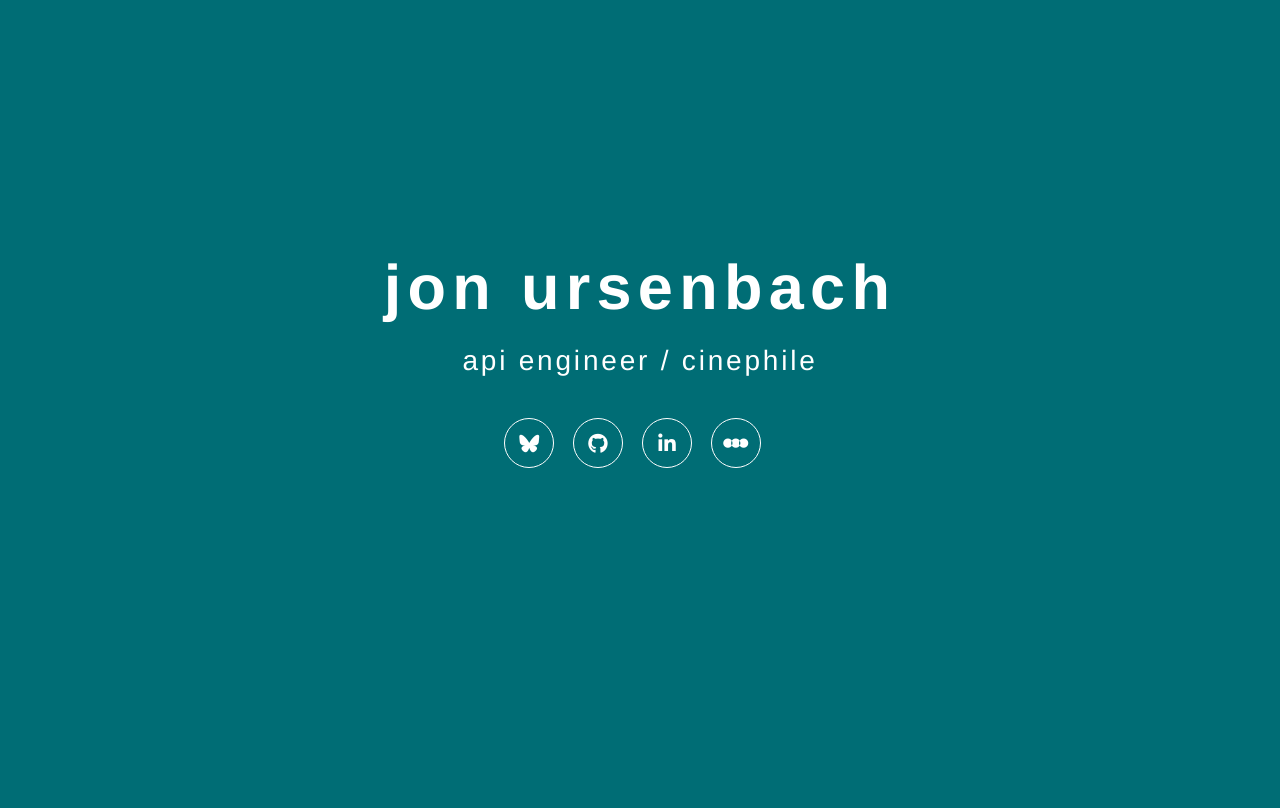
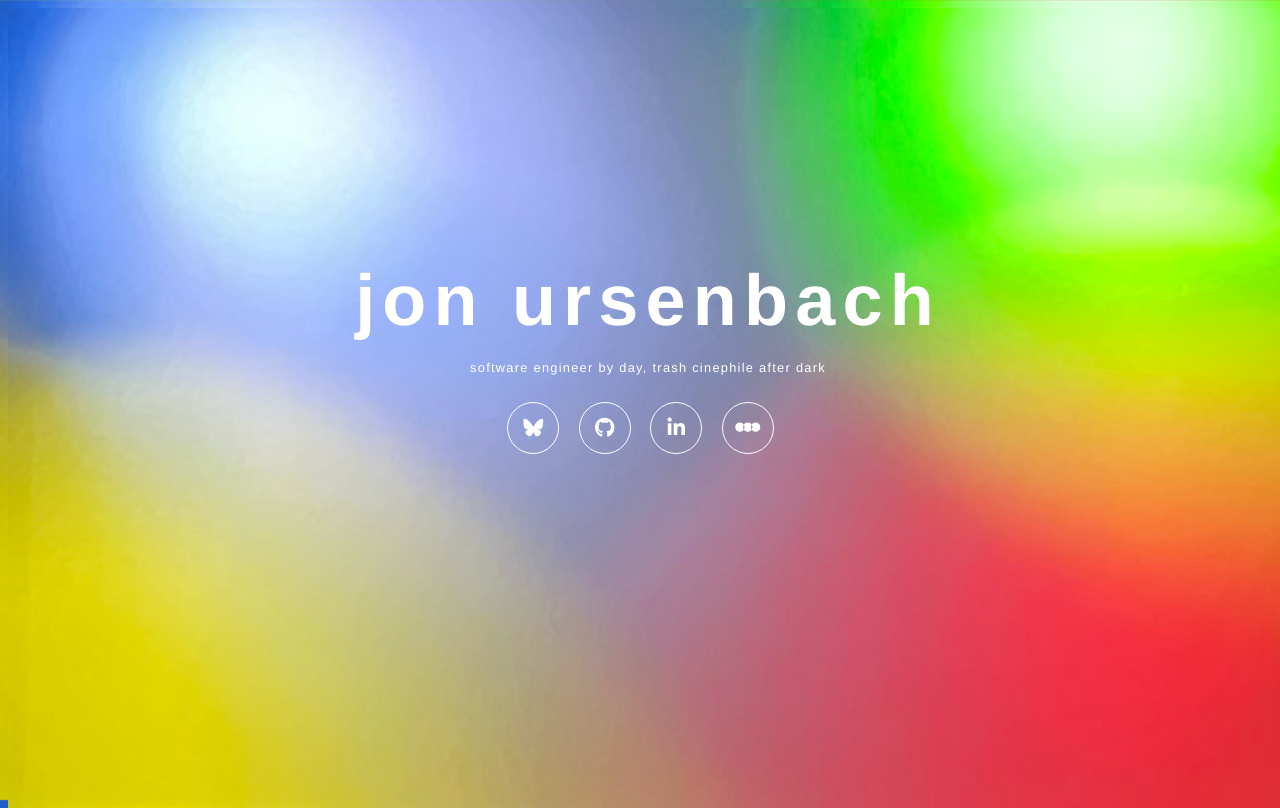
Before and after one commit to erunion/erunion.github.io, a plain HTML site: page index.html in a window 1280 px wide. Drawn offline with nearby package versions, Linux system fonts and the light colour scheme.

Commit message:
chore: minor styling updates

```diff
--- a/index.html
+++ b/index.html
@@ -6,38 +6,26 @@
         <meta http-equiv="X-UA-Compatible" content="IE=edge">
         <title>jon.ursenba.ch</title>
         <meta name="viewport" content="width=device-width, initial-scale=1">
-        <link rel="stylesheet" href="https://cdnjs.cloudflare.com/ajax/libs/twitter-bootstrap/3.1.1/css/bootstrap.min.css">
         <link rel="stylesheet" href="https://cdnjs.cloudflare.com/ajax/libs/font-awesome/6.7.1/css/all.min.css">
         <link rel="stylesheet" href="style.css">
-
-        <script type="text/javascript">
-          var _gaq = _gaq || [];
-          _gaq.push(['_setAccount', 'UA-4696110-15']);
-          _gaq.push(['_trackPageview']);
-          (function() {
-            var ga = document.createElement('script'); ga.type = 'text/javascript'; ga.async = true;
-            ga.src = ('https:' == document.location.protocol ? 'https://ssl' : 'http://www') + '.google-analytics.com/ga.js';
-            var s = document.getElementsByTagName('script')[0]; s.parentNode.insertBefore(ga, s);
-          })();
-        </script>
     </head>
     <body>
         <header>
             <h1>jon ursenbach</h1>
-            <p>api engineer / cinephile</p>
+            <p>software engineer by day, trash cinephile after dark</p>
         </heade>
 
         <nav>
-            <a href="https://bsky.app/profile/erunion.social" class="btn btn-round btn-clear" rel="external noreferrer noopener">
+            <a href="https://bsky.app/profile/erunion.zone" title="bluesky" class="btn btn-round btn-clear" rel="external noreferrer noopener">
                 <i class="fa-brands fa-bluesky"></i>
             </a>
-            <a href="https://github.com/erunion" class="btn btn-round btn-clear" rel="external noreferrer noopener">
+            <a href="https://github.com/erunion" title="github" class="btn btn-round btn-clear" rel="external noreferrer noopener">
                 <i class="fa-brands fa-github"></i>
             </a>
-            <a href="https://www.linkedin.com/in/jonursenbach" class="btn btn-round btn-clear" rel="external noreferrer noopener">
+            <a href="https://linkedin.com/in/jonursenbach" title="linkedin" class="btn btn-round btn-clear" rel="external noreferrer noopener">
                 <i class="fa-brands fa-linkedin-in"></i>
             </a>
-            <a alt="letterboxd" href="https://letterboxd.com/erunion" class="btn btn-round btn-clear" rel="external noreferrer noopener">
+            <a alt="letterboxd" href="https://letterboxd.com/erunion" title="letterboxd" class="btn btn-round btn-clear" rel="external noreferrer noopener">
                 <i class="fa-brands fa-letterboxd"></i>
             </a>
         </nav>
--- a/style.css
+++ b/style.css
@@ -1,7 +1,7 @@
 body, html {
     font-family: Helvetica Neue, Arial, sans-serif;
     color: rgb(255, 255, 255);
-    background-color: rgb(0,109,117);
+    background-image: url("images/backdrop.png");
 
     width: 100%;
     height: 100%;
@@ -43,7 +43,7 @@ header h1 {
 }
 
 header p {
-    font-size: 2em;
+    font-size: .80em;
     display: inline-block;
     margin-bottom: 5px;
     padding: 0px 8px;
@@ -100,4 +100,5 @@ nav .btn.btn-clear {
     -webkit-transform: rotate(360deg);
     -moz-transform: rotate(360deg);
     -o-transform: rotate(360deg);
+    transform: rotate(360deg);
 }
```
Also changed, not shown: images/backdrop.png (added).
